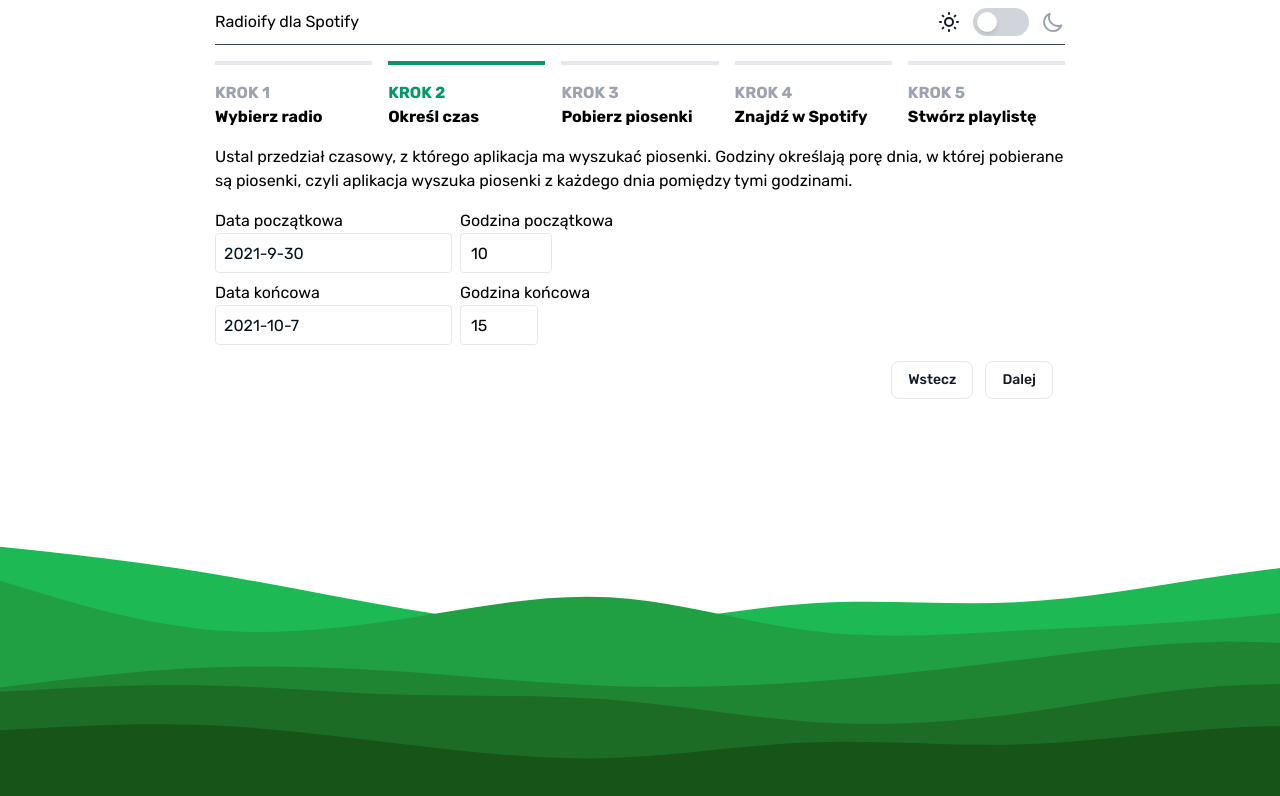
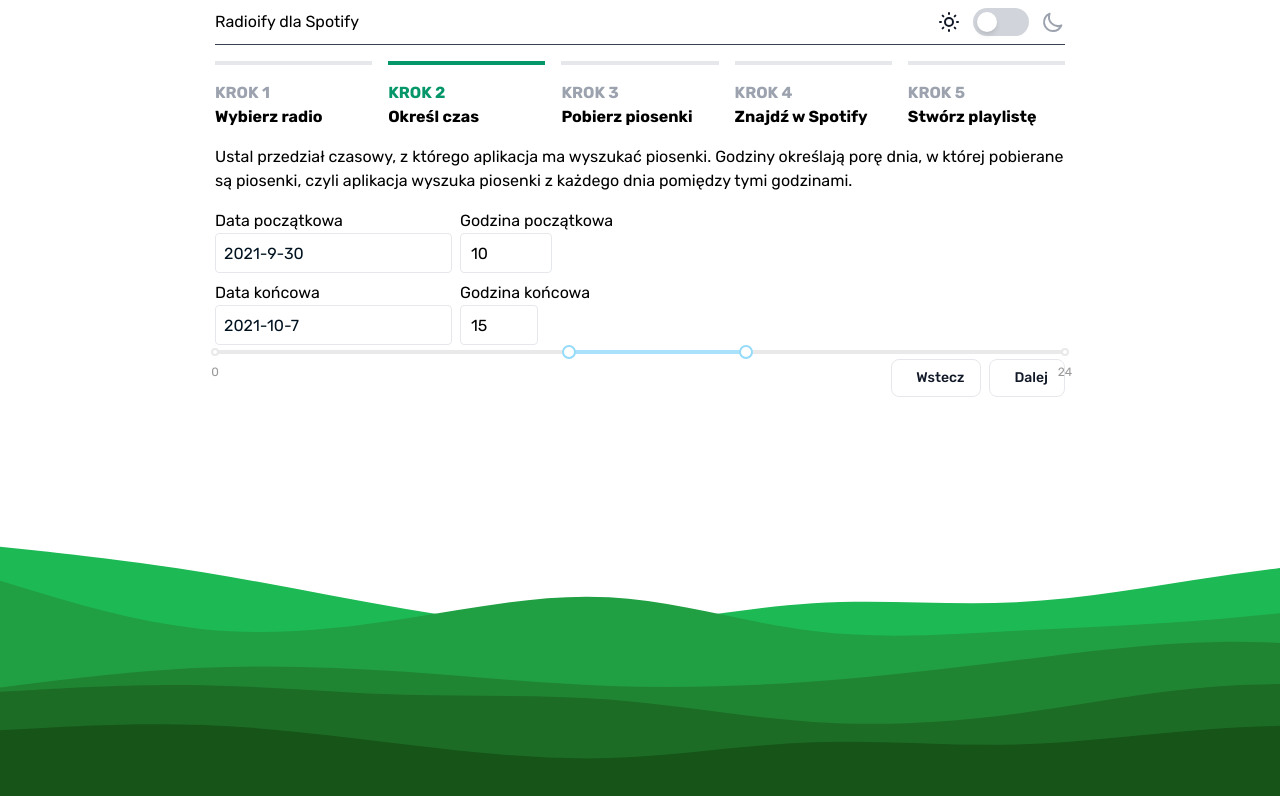
Before and after one commit to Zboru/radioify, a React (Vite) app: page /app in a window 1280 px wide. Both pictures are taken after a click on the button "Dalej". Shown: the top 796 px of the page. Built offline with nearby package versions, Linux system fonts and the light colour scheme; no server answers.

Commit message:
add rc-slider to step2 | wip

```diff
--- a/package.json
+++ b/package.json
@@ -40,6 +40,7 @@
     "dayjs": "^1.10.7",
     "dotenv": "^10.0.0",
     "fuse.js": "^6.4.6",
+    "rc-slider": "^9.7.4",
     "react": "^17.0.2",
     "react-day-picker": "^7.4.10",
     "react-dom": "^17.0.2",
--- a/src/client/components/create/Step2.tsx
+++ b/src/client/components/create/Step2.tsx
@@ -5,6 +5,9 @@ import DPI from 'react-day-picker/DayPickerInput';
 // @ts-ignore
 const DayPickerInput = DPI.__esModule ? DPI.default : DPI
 import 'react-day-picker/lib/style.css';
+import RButton from "../RButton";
+import {createSliderWithTooltip, Range as RangeDefault} from "rc-slider";
+import 'rc-slider/assets/index.css';
 
 const Step2 = (props: {
     onStartDateChange?: any,
@@ -19,6 +22,7 @@ const Step2 = (props: {
     onBackward?: MouseEventHandler,
     active: boolean
 }) => {
+    const Range = createSliderWithTooltip(RangeDefault);
     return (
         <div className={clsx(props.active ? 'visible' : 'hidden', 'font-regular')}>
             <p>Ustal przedział czasowy, z którego aplikacja ma wyszukać piosenki. Godziny określają porę dnia, w której
@@ -58,16 +62,11 @@ const Step2 = (props: {
                            className="border h-10 p-2.5 rounded w-3/5" max={24} min={0}/>
                 </label>
             </div>
+            <Range min={0} marks={{0:'0',24:'24'}} defaultValue={[props.startHour, props.endHour]} max={24}/>
             <div className="flex">
                 <div className="flex-grow"/>
-                <button onClick={props.onBackward} type="button"
-                        className="rounded-lg mt-4 border border-gray-200 bg-white text-sm font-medium flex px-4 py-2 text-gray-900 hover:bg-gray-100 hover:text-green-700 focus:z-10 focus:ring-2 focus:ring-green-600 focus:text-green-700 mr-3 mb-3"
-                >Wstecz
-                </button>
-                <button onClick={props.onForward} type="button"
-                        className="rounded-lg mt-4 border border-gray-200 bg-white text-sm font-medium flex px-4 py-2 text-gray-900 hover:bg-gray-100 hover:text-green-700 focus:z-10 focus:ring-2 focus:ring-green-600 focus:text-green-700 mr-3 mb-3"
-                >Dalej
-                </button>
+                <RButton className="mr-2" onClick={props.onBackward}>Wstecz</RButton>
+                <RButton onClick={props.onForward}>Dalej</RButton>
             </div>
         </div>
     )
```
Also changed, not shown: 1 other file (tests, documents, lock files or other folders).
